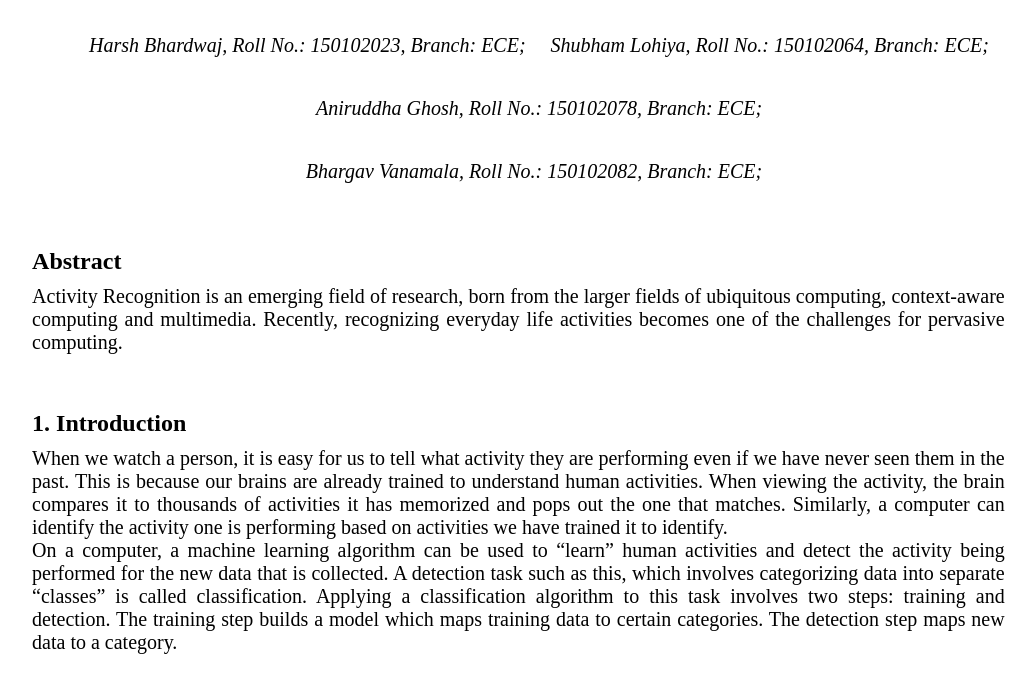
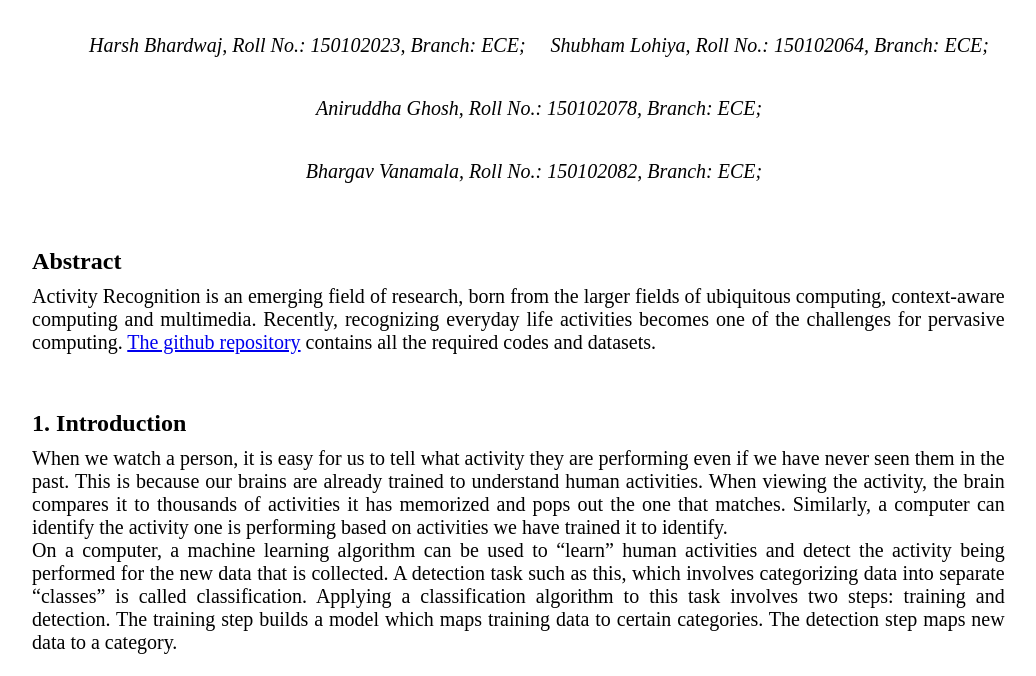
Before and after one commit to vanamala/DSP-Project, a plain HTML site: page index.html in a window 1280 px wide. Shown: the part 82-758 px from the top of the page, without its empty margins (96-1132 px from the left). Drawn offline with Linux system fonts and the light colour scheme.

Commit message:
Update index.html

```diff
--- a/index.html
+++ b/index.html
@@ -36,8 +36,7 @@
 
 					<!-- Start edit here  -->
 					Activity Recognition is an emerging field of research, born from the larger fields of ubiquitous computing, context-aware computing and multimedia. Recently, recognizing everyday life activities becomes
-					one of the challenges for pervasive computing.
-					<!-- Stop edit here -->
+					one of the challenges for pervasive computing. <a href="https://github.com/vanamala/DSP-Project">The github repository</a> contains all the required codes and datasets.
 
 				</div>
 			</div>
```
